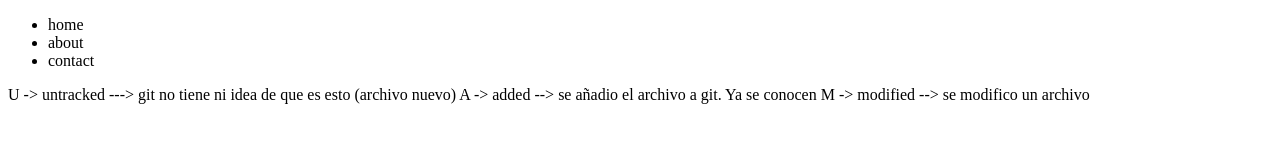
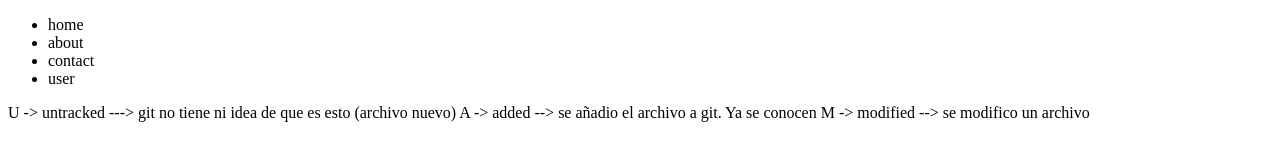
Before and after one commit to 4GeeksAcademy/fs-pt-118-git, a plain HTML site: page index.html in a window 1280 px wide. Drawn offline with Linux system fonts and the light colour scheme.

Commit message:
feat: added user to navbar

```diff
--- a/index.html
+++ b/index.html
@@ -11,6 +11,7 @@
             <li>home</li>
             <li>about</li>
             <li>contact</li>
+            <li>user</li>
         </ul>
     </nav>
     <!-- commit es como una instantanea de TODO mi codigo -->
```
